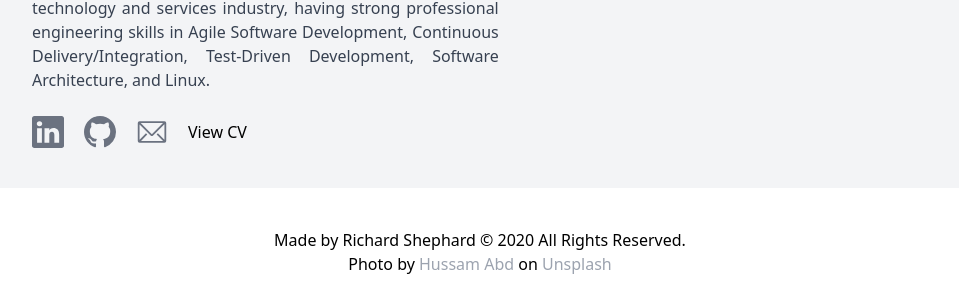
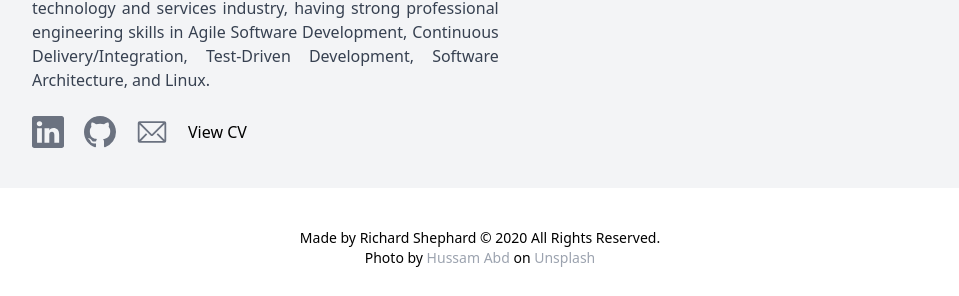
Before and after one commit to Poimen/poimen.github.io, a website: page src/index.html in a window 1280 px wide. Shown: the part 4371-4667 px from the top of the page, without its empty margins (160-1119 px from the left). Drawn offline with nearby package versions, Linux system fonts and the light colour scheme; files that its build step writes are made by us from their sources.

Commit message:
Reduce footer text

```diff
--- a/src/index.html
+++ b/src/index.html
@@ -395,7 +395,7 @@
       </div>
     </div>
     <div id="footer" class="mt-10 mb-5">
-      <div class="flex flex-col items-center justify-center">
+      <div class="flex flex-col items-center justify-center text-sm">
         <span>Made by Richard Shephard © 2020 All Rights Reserved.</span>
         <span>Photo by <a class="text-gray-400 hover:text-red-600 transition-colors duration-300" href="https://unsplash.com/@hussam3bd?utm_source=unsplash&amp;utm_medium=referral&amp;utm_content=creditCopyText">Hussam Abd</a> on <a class="text-gray-400 hover:text-red-600 transition-colors duration-300" href="https://unsplash.com/s/photos/code-desk?utm_source=unsplash&amp;utm_medium=referral&amp;utm_content=creditCopyText">Unsplash</a></span>
       </div>
```
